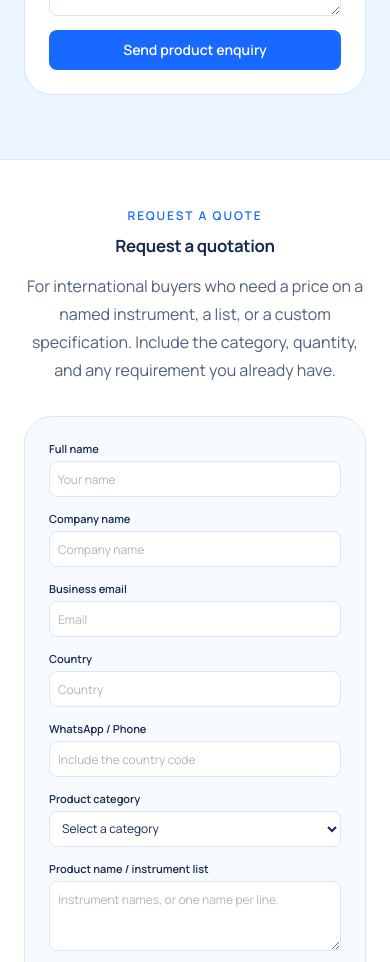
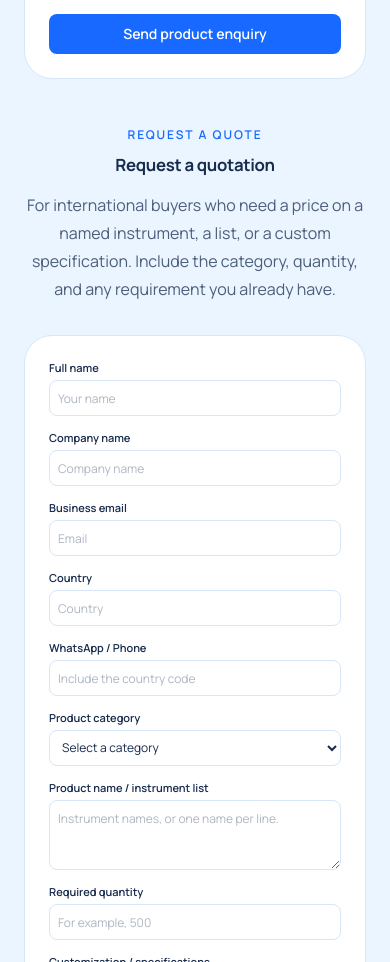
Before and after one commit to ZAINZESHAN/az-instruments, a Next.js app: page /contact in a window 390 px wide. Shown: the part 2840-3802 px from the top of the page. Built offline with nearby package versions, Linux system fonts and the light colour scheme.

Commit message:
Refactor contact page layout to consolidate product enquiry and quote request sections into a grid format, enhancing visual consistency and responsiveness.

```diff
--- a/components/contact/contact-page.tsx
+++ b/components/contact/contact-page.tsx
@@ -123,14 +123,13 @@ export function ContactPageContent() {
         </Container>
       </section>
 
-      <section id="product-enquiry" className="border-t border-line bg-ice">
-        <Container className="py-16 lg:py-24">
-          <div className="mx-auto max-w-3xl">
+      <section className="border-t border-line bg-ice">
+        <Container className="py-12 sm:py-16 lg:py-20">
+          <div className="grid items-start gap-12 lg:grid-cols-2 lg:gap-10 xl:gap-14">
+            <div id="product-enquiry" className="scroll-mt-28 min-w-0">
               <p className="text-xs font-semibold tracking-[0.16em] text-blue uppercase">Product enquiry</p>
-            <h2 className="mt-3 type-section text-navy">
-              Tell us what you need
-            </h2>
-            <p className="mt-4 max-w-2xl text-base leading-7 text-navy/75">
+              <h2 className="mt-3 type-section text-navy">Tell us what you need</h2>
+              <p className="mt-4 text-base leading-7 text-navy/75">
                 Use this form for a named instrument, a bulk order, OEM work, or a custom requirement.
                 Share the category, quantity, and any specification you already have.
               </p>
@@ -138,22 +137,18 @@ export function ContactPageContent() {
                 <ProductInquiryForm />
               </div>
             </div>
-        </Container>
-      </section>
-
-      <section id="request-quote" className="scroll-mt-28 border-t border-line bg-white">
-        <Container className="py-12 sm:py-16 lg:py-20">
-          <div className="mx-auto max-w-3xl">
+            <div id="request-quote" className="scroll-mt-28 min-w-0">
               <p className="text-xs font-semibold tracking-[0.16em] text-blue uppercase">Request a quote</p>
               <h2 className="mt-3 type-section text-navy">Request a quotation</h2>
-            <p className="mt-4 max-w-2xl text-base leading-7 text-navy/75">
+              <p className="mt-4 text-base leading-7 text-navy/75">
                 For international buyers who need a price on a named instrument, a list, or a custom
                 specification. Include the category, quantity, and any requirement you already have.
               </p>
-            <div className="mt-8 rounded-[1.75rem] border border-line bg-ice/40 p-6 sm:p-8">
+              <div className="mt-8 rounded-[1.75rem] border border-line bg-white p-6 sm:p-8">
                 <Suspense fallback={<p className="text-sm text-navy/70">Loading the quotation form.</p>}>
                   <QuoteInquiryForm />
                 </Suspense>
+              </div>
             </div>
           </div>
         </Container>
```
Lines whose indentation alone changed are shown as unchanged.
